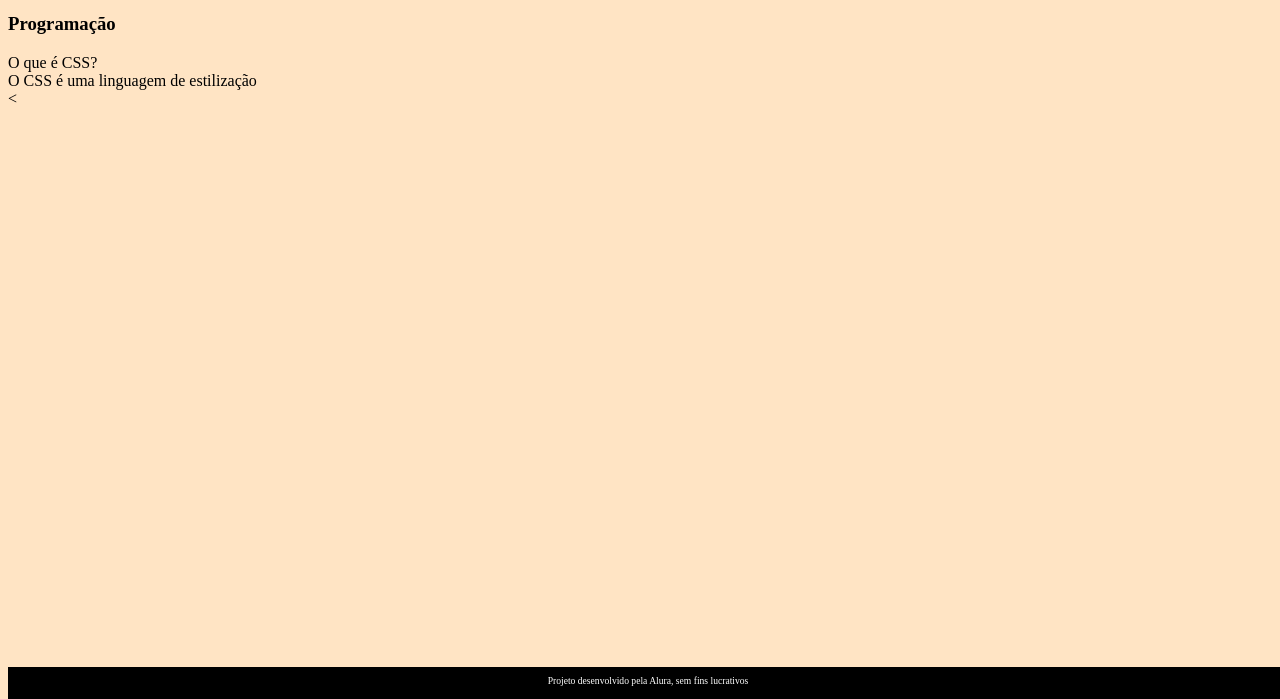
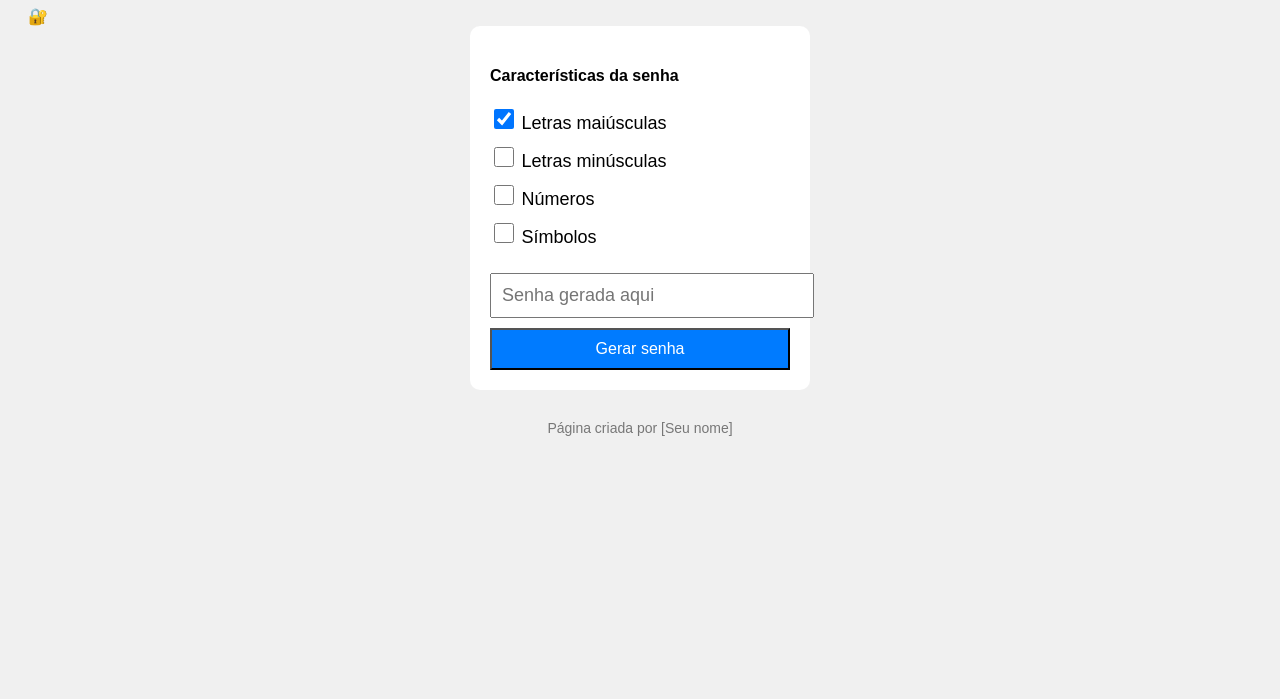
Before and after one commit to matheus200709/Senhas, a plain HTML site: page index.html in a window 1280 px wide. Shown: the part 101-800 px from the top of the page. Drawn offline with Linux system fonts and the light colour scheme; files that its build step writes are made by us from their sources.

Commit message:
Add files via upload

```diff
--- a/index.html
+++ b/index.html
@@ -2,40 +2,36 @@
 <html lang="pt-br">
 <head>
 <meta charset="UTF-8">
-    <meta name="viewport" content="width=device-width, initial-scale=1.0">
-    <link rel="stylesheet" href="assets/style.css">
-    <title>Flashcard</title>
+<title>Gerador de Senhas</title>
+<link rel="stylesheet" href="style.css">
 </head>
 <body>
-    <main>
-        <section id="container">
-            <article class="cartao">
-                <div class="cartao__conteudo">
-                    <h3>Programação</h3>
-                    <div class="cartao__conteudo__pergunta">
-                        O que é JavaScript?
+<!-- Identificação do aluno -->
+<!-- Nome: Fulano da Silva - No 5 - Turma 2oB -->
+<h1> Gerador de Senhas</h1> 🔐
+<div class="parametro-senha">
+<h4>Características da senha</h4>
+<div class="parametro-senha-checkbox">
+<input type="checkbox" name="maiusculo" class="checkbox" checked>
+<label for="maiusculo">Letras maiúsculas</label>
 </div>
-                    <div class="cartao__conteudo__resposta">
-                        O JavaScript é uma linguagem de programação
+<div class="parametro-senha-checkbox">
+<input type="checkbox" name="minusculo" class="checkbox">
+<label for="minusculo">Letras minúsculas</label>
 </div>
+<div class="parametro-senha-checkbox">
+<input type="checkbox" name="numero" class="checkbox">
+<label for="numero">Números</label>
 </div>
-            </article>
-            <article class="cartao">
-                <div class="cartao__conteudo">
-                    <h3>Programação</h3>
-                    <div class="cartao__conteudo__pergunta">
-                        O que é CSS?
+<div class="parametro-senha-checkbox">
+<input type="checkbox" name="simbolo" class="checkbox">
+<label for="simbolo">Símbolos</label>
 </div>
-                    <div class="cartao__conteudo__resposta">
-                        O CSS é uma linguagem de estilização
+<input type="text" placeholder="Senha gerada aqui" class="campo-senha" readonly>
+<button>Gerar senha</button>
 </div>
-                </div>
-            </article>
-        </section>
-    </main>
 <footer>
-        <p>Projeto desenvolvido pela Alura, sem fins lucrativos</p>
+Página criada por [Seu nome]
 </footer>
 </body>
 </html>
-<
--- a/style.css
+++ b/style.css
@@ -1,52 +1,44 @@
 body {
-    background-color: bisque;
+font-family: Arial, sans-serif;
+padding: 20px;
+background-color: #f0f0f0;
 }
-
+.parametro-senha {
+background: white;
+padding: 20px;
+border-radius: 10px;
+width: 300px;
+margin: auto;
+}
+.checkbox {
+width: 20px;
+height: 20px;
+cursor: pointer;
+}
+label {
+font-size: 18px;
+}
+.parametro-senha-checkbox {
+margin-bottom: 10px;
+}
+.campo-senha {
+width: 100%;
+padding: 10px;
+margin-top: 15px;
+font-size: 18px;
+}
+button {
+margin-top: 10px;
+padding: 10px;
+width: 100%;
+background-color: #007bff;
+color: white;
+font-size: 16px;
+cursor: pointer;
+}
 footer {
-    background-color: black;
-    color: white;
+text-align: center;
+margin-top: 30px;
+font-size: 14px;
+color: #777;
 }
-
-footer {
-    background-color: black;
-    color: white;
-    position: fixed;
-    bottom: 0;
-}
-
-footer {
-    background-color: black;
-    color: white;
-    position: fixed;
-    bottom: 0;
-    width: 100%;
-}
-
-footer {
-    background-color: black;
-    color: white;
-    position: fixed;
-    bottom: 0;
-    width: 100%;
-    height: 2rem;
-}
-
-footer p {
-    text-align: center;
-}
-
-footer p {
-    text-align: center;
-    font-size: 0.6rem;
-}
-
-footer p {
-    text-align: center;
-    font-size: 0.6rem;
-    margin-top: 0.5rem;
-}
-
-body {
-    background-color: bisque;
-    font-family: Bai Jamjuree;
-}
```
Lines whose indentation alone changed are shown as unchanged.
